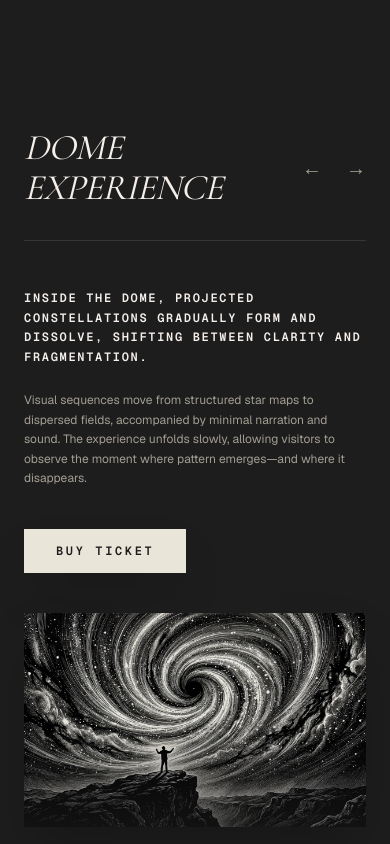
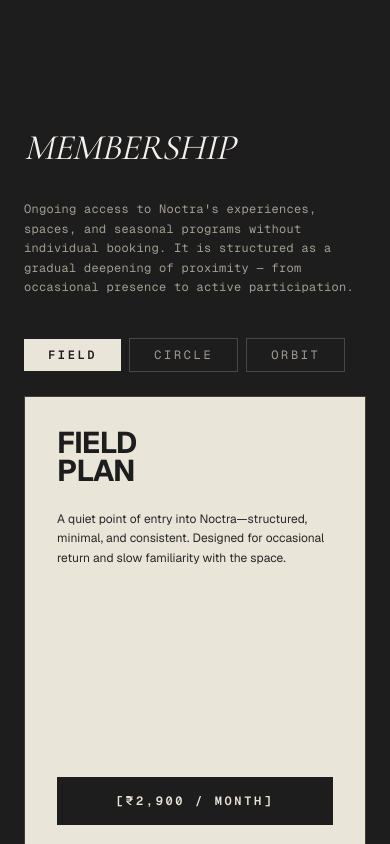
Before and after one commit to Gyaanendra/astronomy_bu, a Next.js app: page / in a window 390 px wide. Shown: the part 3520-4364 px from the top of the page. Built offline with nearby package versions, Linux system fonts and the light colour scheme.

Commit message:
feat: remove Dome Experience section and update navbar links to match active landing sections

```diff
--- a/app/page.tsx
+++ b/app/page.tsx
@@ -1,6 +1,5 @@
 import { HeroSection } from "@/components/features/landing/hero-section";
 import { AboutSection } from "@/components/features/landing/about-section";
-import { ObservatoryArchitecture } from "@/components/features/landing/observatory-architecture";
 import { MembershipSection } from "@/components/features/landing/membership-section";
 import { ArchiveSection } from "@/components/features/landing/archive-section";
 import { JournalSection } from "@/components/features/landing/journal-section";
@@ -14,16 +13,13 @@ export default function HomePage() {
       {/* 02: About Us — Narrative, Telemetry Stats, Affiliations & How We Operate */}
       <AboutSection />
 
-      {/* 03: Dome Experience Narrative Stage */}
-      <ObservatoryArchitecture />
-
-      {/* 04: Membership Tiers & Entitlements Matrix */}
+      {/* 03: Membership Tiers & Entitlements Matrix */}
       <MembershipSection />
 
-      {/* 05: Archival Relics & Celestial Plates */}
+      {/* 04: Archival Relics & Celestial Plates */}
       <ArchiveSection />
 
-      {/* 06: Observation Journal & Field Gatherings */}
+      {/* 05: Observation Journal & Field Gatherings */}
       <JournalSection />
     </div>
   );
--- a/src/components/features/landing/observatory-architecture.tsx
+++ /dev/null
@@ -1,112 +0,0 @@
-"use client";
-
-import Image from "next/image";
-import Link from "next/link";
-import { useState } from "react";
-
-const DOME_SLIDES = [
-  {
-    tag: "CURATORIAL SEQUENCE // 01",
-    headline:
-      "INSIDE THE DOME, PROJECTED CONSTELLATIONS GRADUALLY FORM AND DISSOLVE, SHIFTING BETWEEN CLARITY AND FRAGMENTATION.",
-    body: "Visual sequences move from structured star maps to dispersed fields, accompanied by minimal narration and sound. The experience unfolds slowly, allowing visitors to observe the moment where pattern emerges—and where it disappears.",
-    image: "/images/assets/dome-vortex.jpg",
-    alt: "A lone stargazer silhouette standing before a colossal swirling cosmic maelstrom",
-    session: "BENNETT OBSERVATORY DOME // SESSION 08",
-  },
-  {
-    tag: "CURATORIAL SEQUENCE // 02",
-    headline:
-      "NIGHT-SKY SENSOR CAPTURES UNVEIL THE INVISIBLE: DEEP EMISSION NEBULAE, STELLAR LIGHT CURVES, AND THE MOON'S SHIFTING TERMINATOR.",
-    body: "Led by astrophysics keynote speaker Dr. Pratyush Pranav and guest artist Virendra Adhikari, our optical programs combine 8-inch Dobsonian telemetry with deep space sensor calibration at Bennett University.",
-    image: "/images/assets/dome-vortex.jpg",
-    alt: "Deep cosmic vortex void projection",
-    session: "ASTROPHOTOGRAPHY & COSMOLOGY // GREATER NOIDA",
-  },
-];
-
-export function ObservatoryArchitecture() {
-  const [slideIndex, setSlideIndex] = useState(0);
-  const slide = DOME_SLIDES[slideIndex];
-
-  return (
-    <section
-      id="programs"
-      className="w-full bg-[#1D1D1D] text-[#f5efeb] py-20 sm:py-28 lg:py-36 px-6 sm:px-12 lg:px-20 xl:px-24 overflow-hidden"
-    >
-      <div id="dome" className="sr-only" />
-      <div className="w-full max-w-[1800px] mx-auto">
-        {/* Header Row: DOME EXPERIENCE with ← → navigation */}
-        <div className="flex items-center justify-between pb-8 sm:pb-12 border-b border-[rgba(245,239,235,0.12)]">
-          <div>
-            <h2 className="font-editorial-serif italic text-4xl sm:text-5xl lg:text-6xl text-[#f5efeb] tracking-tight">
-              DOME EXPERIENCE
-            </h2>
-          </div>
-
-          <div className="flex items-center gap-6 font-mono text-xl sm:text-2xl text-[#f5efeb] select-none">
-            <button
-              type="button"
-              onClick={() =>
-                setSlideIndex((prev) => (prev === 0 ? DOME_SLIDES.length - 1 : prev - 1))
-              }
-              className="text-[#a39e93] hover:text-[#f5efeb] transition-colors cursor-pointer"
-              aria-label="Previous slide"
-            >
-              ←
-            </button>
-            <button
-              type="button"
-              onClick={() =>
-                setSlideIndex((prev) => (prev === DOME_SLIDES.length - 1 ? 0 : prev + 1))
-              }
-              className="text-[#a39e93] hover:text-[#f5efeb] transition-colors cursor-pointer"
-              aria-label="Next slide"
-            >
-              →
-            </button>
-          </div>
-        </div>
-
-        {/* 2-Column Dome Experience Stage */}
-        <div className="grid grid-cols-1 lg:grid-cols-12 gap-10 lg:gap-14 xl:gap-20 py-12 sm:py-16 items-start lg:items-center">
-          {/* Left Column: Narrative Headline + Body + Ticket Button */}
-          <div className="lg:col-span-5 flex flex-col justify-between space-y-8">
-            <div className="space-y-6">
-              <h3 className="font-mono text-xs sm:text-sm xl:text-[15px] tracking-[0.14em] text-[#f5efeb] uppercase leading-relaxed font-semibold">
-                {slide.headline}
-              </h3>
-              <p className="font-sans text-xs sm:text-sm text-[#a39e93] leading-relaxed">
-                {slide.body}
-              </p>
-            </div>
-
-            <div className="pt-2">
-              <Link
-                href="/calendar"
-                className="inline-block px-8 sm:px-10 py-3.5 bg-[#eae5d9] text-[#1D1D1D] font-mono text-xs tracking-archival font-semibold uppercase hover:bg-white transition-colors shadow-2xl"
-              >
-                BUY TICKET
-              </Link>
-            </div>
-          </div>
-
-          {/* Right Column: Monumental Swirling Galaxy Vortex Artwork */}
-          <div className="lg:col-span-7">
-            <div className="relative w-full aspect-[16/10] sm:aspect-[16/9] bg-[#111113] overflow-hidden group shadow-2xl">
-              <Image
-                src={slide.image}
-                alt={slide.alt}
-                fill
-                priority
-                className="object-cover filter contrast-110 brightness-95 group-hover:scale-105 transition-transform duration-700"
-                sizes="(max-width: 1024px) 100vw, 58vw"
-              />
-              <div className="absolute inset-0 bg-gradient-to-t from-[#1D1D1D]/60 via-transparent to-transparent pointer-events-none" />
-            </div>
-          </div>
-        </div>
-      </div>
-    </section>
-  );
-}
--- a/src/components/layout/navbar.tsx
+++ b/src/components/layout/navbar.tsx
@@ -9,7 +9,6 @@ export function Navbar() {
 
   const navLinks = [
     { label: "ABOUT", href: "#about" },
-    { label: "PROGRAMS", href: "#programs" },
     { label: "MEMBERSHIP", href: "#membership" },
     { label: "ARCHIVE", href: "#archive" },
     { label: "JOURNAL", href: "#journal" },
```
Also changed, not shown: public/images/assets/dome-vortex.jpg (deleted).
